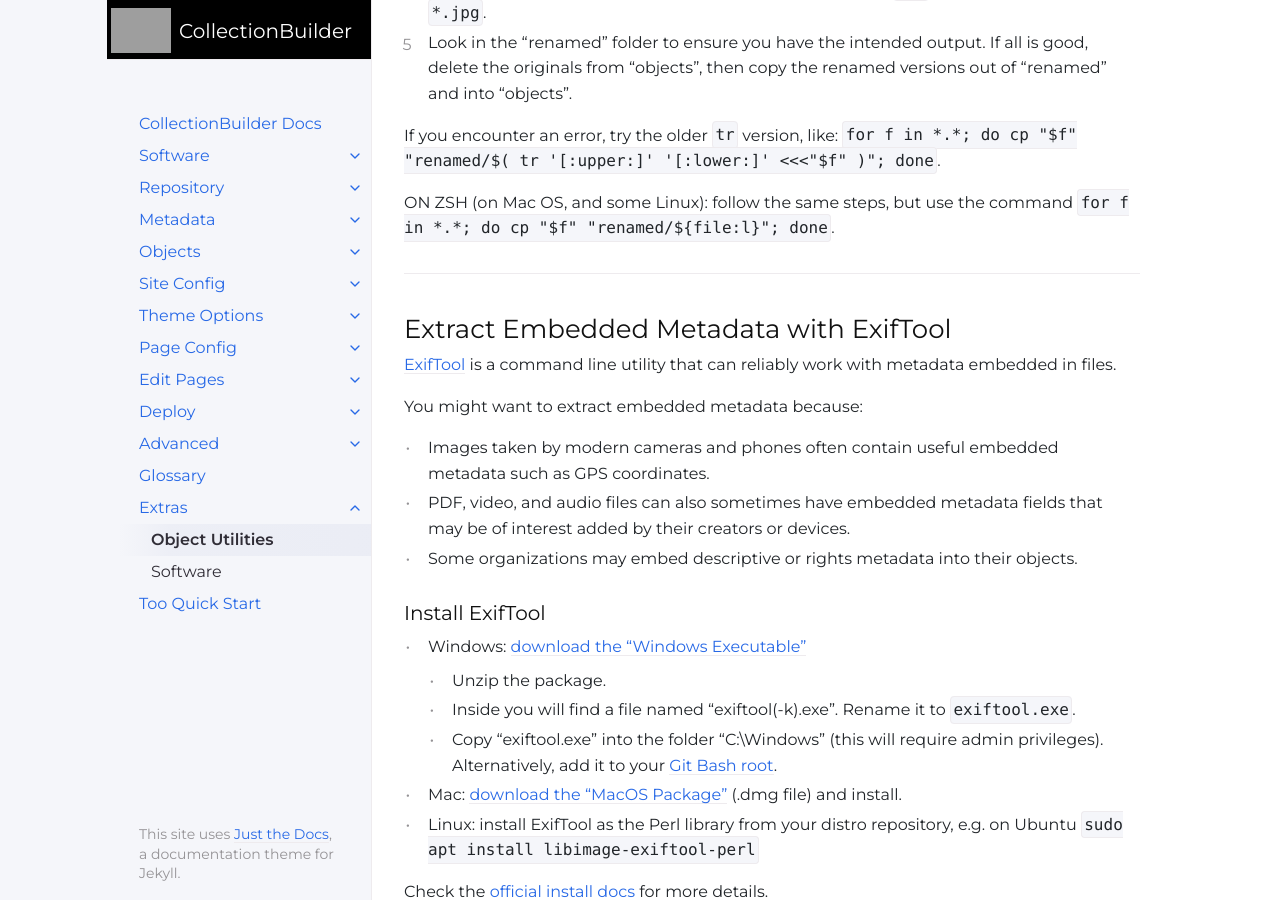
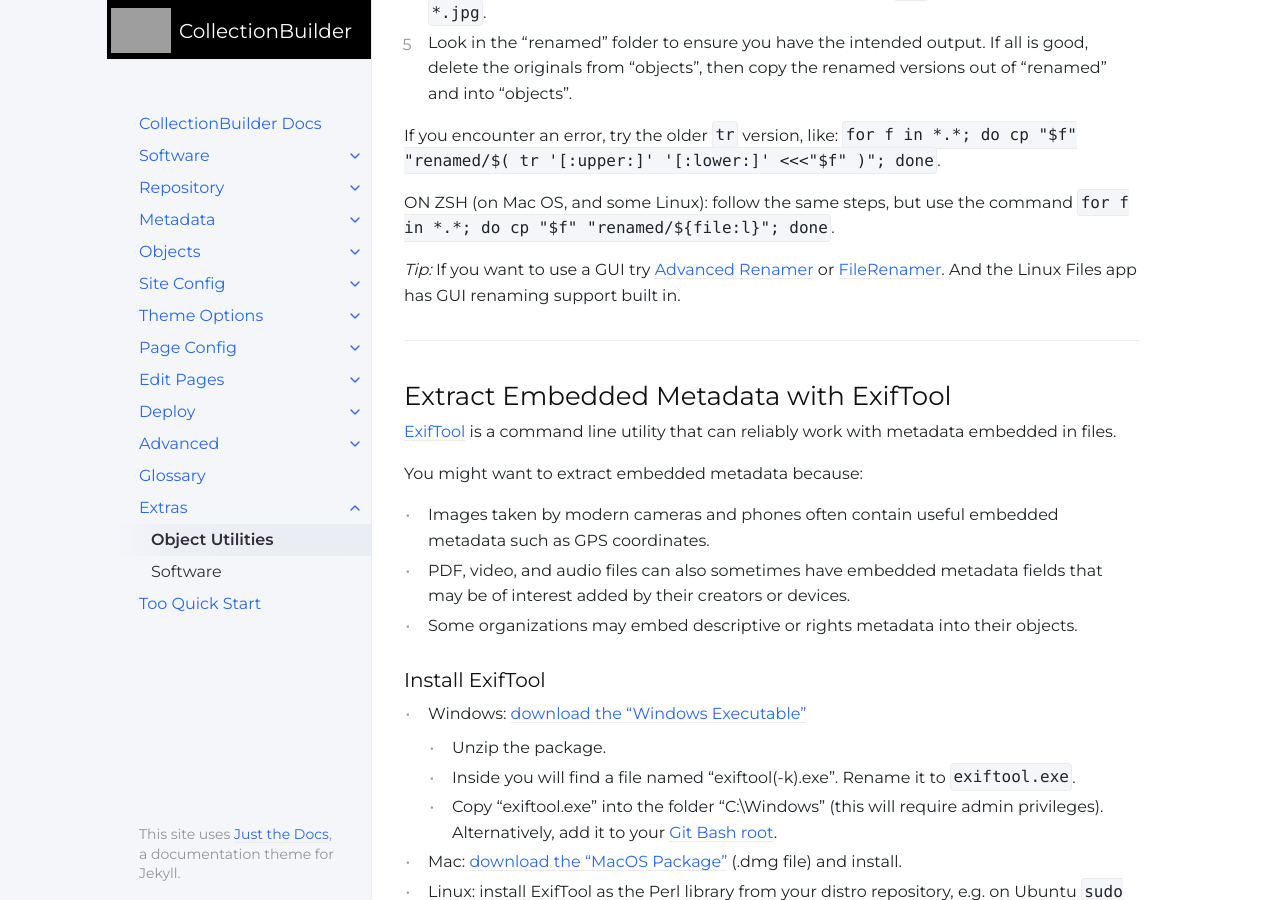
Before and after one commit to CollectionBuilder/cb-docs, a Jekyll site: the page built from docs/extras/utilities.md, in a window 1280 px wide and 900 px high, scrolled down 1930 px. Built offline with Jekyll 4.4.1, drawn with Linux system fonts in a browser that asks for light colours.

Commit message:
renamer links

```diff
--- a/docs/extras/utilities.md
+++ b/docs/extras/utilities.md
@@ -61,6 +61,9 @@ If you encounter an error, try the older `tr` version, like: `for f in *.*; do c
 
 ON ZSH (on Mac OS, and some Linux):
 follow the same steps, but use the command `for f in *.*; do cp "$f" "renamed/${file:l}"; done`.
+
+*Tip:* If you want to use a GUI try [Advanced Renamer](https://www.advancedrenamer.com/) or [FileRenamer](https://www.sttmedia.com/filerenamer-download).
+And the Linux Files app has GUI renaming support built in.
 
 -----------------
 
```
